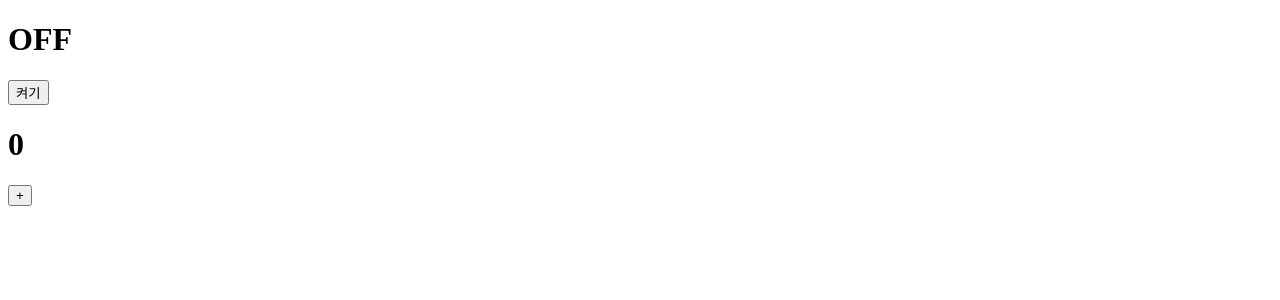
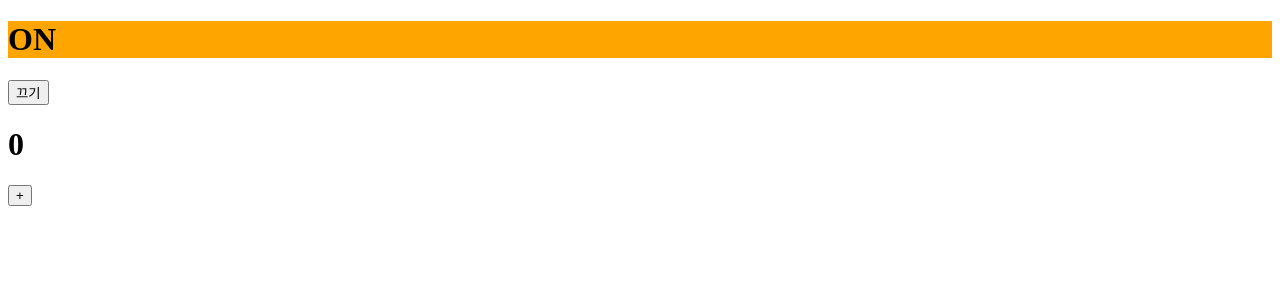
Before and after one commit to misung-dev/inflearn-onebite-react, a React (Vite) app in the folder section05/: page / in a window 1280 px wide. Shown: the top 300 px of the page. Built offline with nearby package versions, Linux system fonts and the light colour scheme.

Commit message:
5.7) State와 Props

```diff
--- a/section05/src/App.jsx
+++ b/section05/src/App.jsx
@@ -1,32 +1,13 @@
 import "./App.css";
 import { useState } from "react";
+import Bulb from "./components/Bulb";
+import Counter from "./components/Counter";
 
 function App() {
-  const [count, setCount] = useState(0);
-  const [light, setLight] = useState("OFF");
-
   return (
     <>
-      <div>
-        <h1>{light}</h1>
-        <button
-          onClick={() => {
-            setLight(light === "OFF" ? "ON" : "OFF");
-          }}
-        >
-          {light === "OFF" ? "켜기" : "끄기"}
-        </button>
-      </div>
-      <div>
-        <h1>{count}</h1>
-        <button
-          onClick={() => {
-            setCount(count + 1);
-          }}
-        >
-          +
-        </button>
-      </div>
+      <Bulb />
+      <Counter />
     </>
   );
 }
--- /dev/null
+++ b/section05/src/components/Bulb.jsx
@@ -0,0 +1,25 @@
+import { useState } from "react";
+
+const Bulb = () => {
+  const [light, setLight] = useState("OFF");
+
+  return (
+    <div>
+      {light === "ON" ? (
+        <h1 style={{ backgroundColor: "gray" }}>OFF</h1>
+      ) : (
+        <h1 style={{ backgroundColor: "orange" }}>ON</h1>
+      )}
+
+      <button
+        onClick={() => {
+          setLight(light === "OFF" ? "ON" : "OFF");
+        }}
+      >
+        {light === "ON" ? "켜기" : "끄기"}
+      </button>
+    </div>
+  );
+};
+
+export default Bulb;
--- /dev/null
+++ b/section05/src/components/Counter.jsx
@@ -0,0 +1,19 @@
+import { useState } from "react";
+
+const Counter = () => {
+  const [count, setCount] = useState(0);
+  return (
+    <div>
+      <h1>{count}</h1>
+      <button
+        onClick={() => {
+          setCount(count + 1);
+        }}
+      >
+        +
+      </button>
+    </div>
+  );
+};
+
+export default Counter;
```
